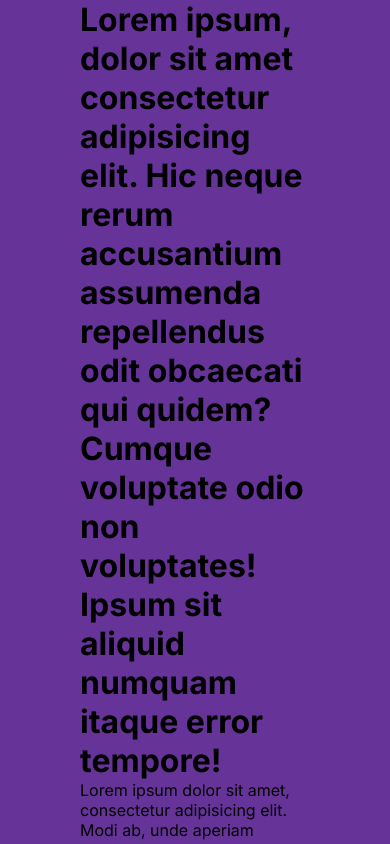
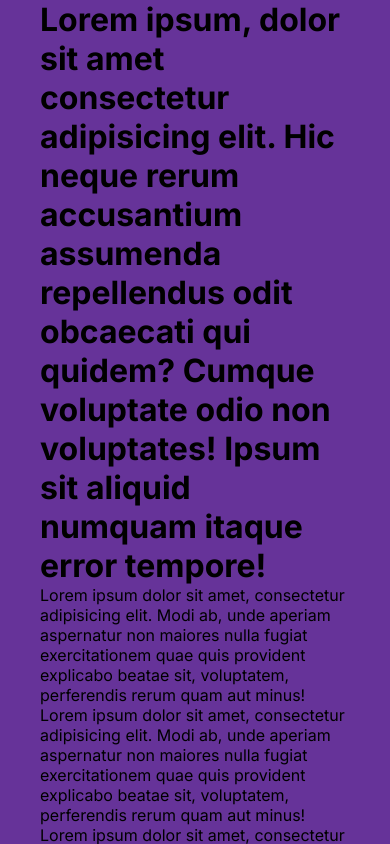
Before and after one commit to Alek30k/Blog_App, a Next.js app: page / in a window 390 px wide. Shown: the top 844 px of the page. Built offline with nearby package versions, Linux system fonts and the light colour scheme.

Commit message:
responsive

```diff
--- a/src/app/globals.css
+++ b/src/app/globals.css
@@ -52,5 +52,19 @@ a {
 @media screen and (max-width: 1224px) {
   .wrapper {
     max-width: 768px;
+    padding-left: 40px;
+    padding-right: 40px;
   }
 }
+
+@media screen and (max-width: 768px) {
+  .wrapper {
+    max-width: 640;
+  }
+}
+
+@media screen and (max-width: 640px) {
+  .wrapper {
+    max-width: 475px;
+  }
+}
```
